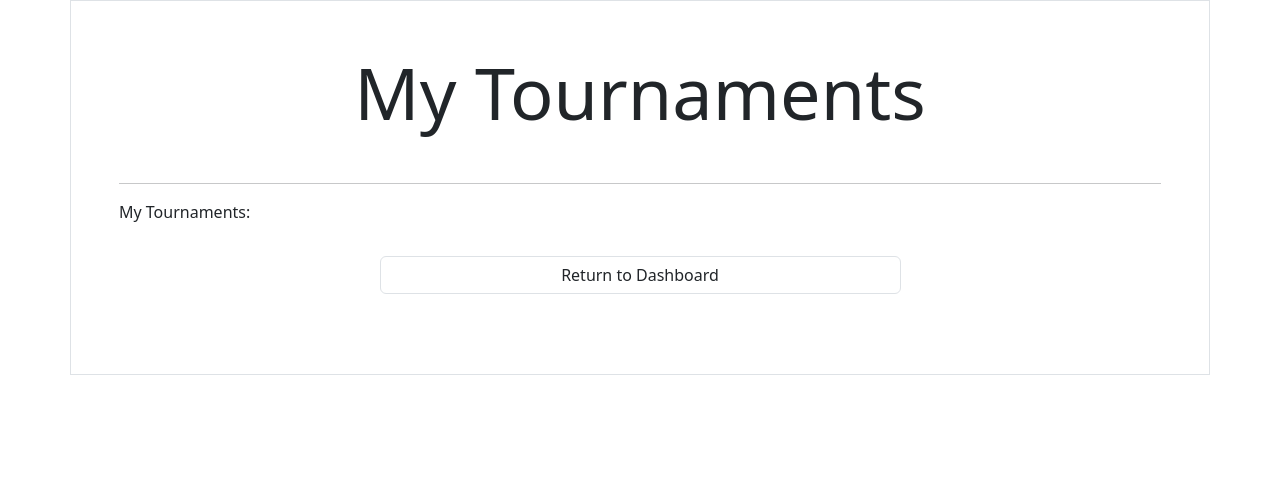
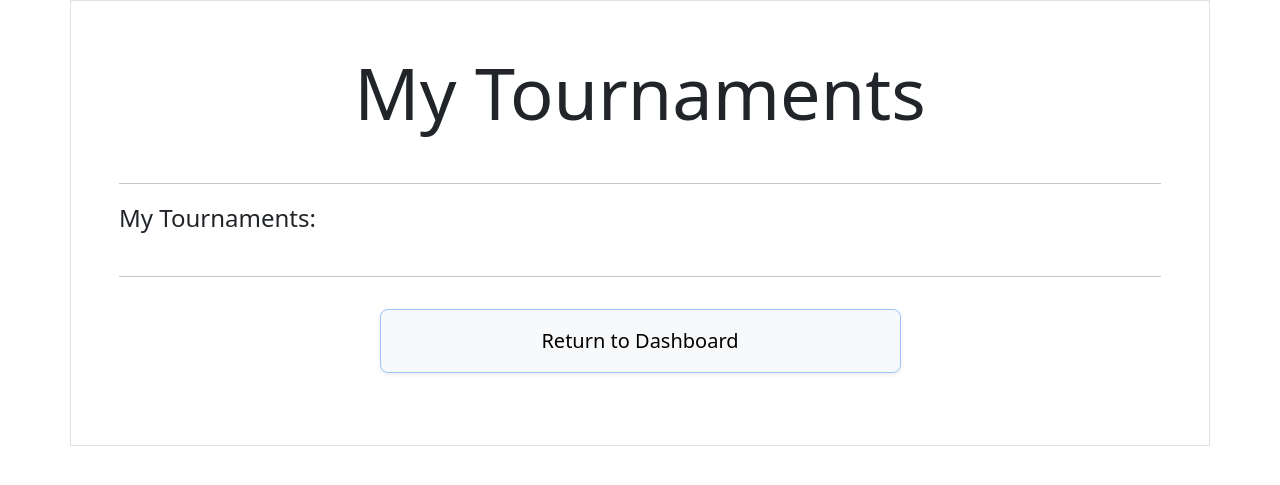
Before and after one commit to Ben-Wright-23/NEA-Project, a Flask app: page /myTournamentsPage in a window 1280 px wide. Shown: the top 485 px of the page. Run offline with Flask 3, Linux system fonts and the light colour scheme; the visitor is signed in with stand-in values (Sample User, id 1); data comes from the database, SQL or seed files in the repository; both versions use the stored data as it was after the commit.

Commit message:
Continued adding the theme to the other pages

```diff
--- a/templates/deleteAccount.html
+++ b/templates/deleteAccount.html
@@ -25,7 +25,9 @@
     <form action = "/deleteUser" method = "post">
         <!-- Creates the form that users can make inputs into. Sends inputs to the /deleteUser route -->
         <div class = "mb-3">
-            <label class = "form-label text-dark" for = "username">Enter your username to confirm account deletion: </label>
+            <!-- Adds a margin below -->
+            <label class = "form-label fs-4 fw-medium" for = "username">Enter your username to confirm account deletion: </label>
+            <!-- Labels the user deletion input box, with the form-label bootstrap styling and a larger bolder font to emphasise it -->
             <input class = "form-control" type="text" name="username" id="username" required>
             <!-- Creates a labelled username confirmation input box. -->
         </div>
--- a/templates/myTournaments.html
+++ b/templates/myTournaments.html
@@ -22,28 +22,26 @@
         <!-- Creates the main heading, with it in the centre, with a margin below of 5 and have a more boldened font to emphasise it. -->
         <hr>
         <!-- Creates a horizontal line to separate the heading form the rest of the page -->
-        <div class = "mb-3">
-            <!-- Creates division the list will be in, with a bottom margin to seperate  -->
-            <label class = "text-dark mb-3">My Tournaments: </label><br>
-            <!-- Creates a label for the list so users can see whatr the list contontains, with a break at the end so it is on its own line -->
-            <ul class="list-group">
-            <!-- Creates an unordered list for the tournaments, the class list group makes use of boottrap to make the list look simplistic but modern -->
+        <label class = "form-label fs-4 fw-medium mb-3">My Tournaments: </label><br>
+        <!-- Labels the teams in tournament list, with the form-label bootstrap styling, a larger bolder font to emphasise it and a margin below -->
+        <ul class="list-group mb-4">
+        <!-- Creates an unordered list for the tournaments, using the boostrap list group styling -->
         {% for i in tournaments %}
-            <li class="list-group-item" id = {{i[0]}}>
+        <li class="list-group-item fs-5 list-group-item-primary navyBorder py-2" id = {{i[0]}}>
             <!-- Will create list items for each tournament within the list of tournaments that is passed into the page -->
             <!-- Setting the id to i[0] will make the id for the list item the name of the tournament it represents -->
-                <div style= "display: flex; justify-content: space-between;">
-                    <!-- Evenly spaces the divisions within this division horizontally through the list item so more details can be fit in a smaller space -->
-                    <div class="info">
-                        <!-- Creates a division for the tournament name and number of teams section of the list item. -->
-                         <!-- The class "info" is from my stylesheet and makes it so they can be stacked vertically and spread evenly in the vertical space available. -->
+            <!-- Each team has the list group item bootstrap styling, a larger font size, a light blue background, a navy blue border defined by my styles CSS file and vertical padding within the border -->
+            <div class = "d-flex justify-content-between">
+                <!-- Spaces the divisions within this division horizontally through the list item so more details can be fit in a smaller space -->
+                <div class="d-flex flex-column justify-content-between">
+                    <!-- Creates a division for the tournament name and number of teams section of the list item, stacked vertically at the top and bottom of the list item -->
                     <div class="my-1">
-                            <!-- Creates a division for the tournament name part of this info division with a top and bottom margin -->
+                        <!-- Creates a division for the tournament name part of this info division with a vertical margin -->
                         <p>Tournament Name: {{i[0]}}</p>
                         <!-- Displays the tournament name. The 0 selects tournament name from the this tournament in the sequence of tournaments from the list, the ith tournament's name -->
                     </div>
                     <div class="my-1">
-                            <!-- Creates a division for the number of teams part of this info division with a top and bottom margin -->
+                        <!-- Creates a division for the number of teams part of this info division with a vertical margin -->
                         <p>Number of teams: {{i[2]}}</p>
                         <!-- Displays the number of teams. The 2 selects number of teams from the this tournament in the sequence of tournaments from the list, the ith tournament's number of teams -->
                     </div>
@@ -51,13 +49,13 @@
                 {% if i[3]=="true" %}
                 <div class="mt-2">
                     <!-- This division makes it a part of the division that spaces the details evenly horizontally so will appear in the middle of the list item as it is the 2nd of 3 divisions -->
-                        <p style="color:lime">Active</p>
+                    <p style="color:rgb(0, 202, 0)"><b>Active</b></p>
                     <!-- If the active field of the current tournament being dealt with is = "true", the word active will be displayed in green as this ith tournament has been started -->
                 </div>
                 {% else %}
                 <div class="mt-2">
                     <!-- This division makes it a part of the division that spaces the details evenly horizontally so will appear in the middle of the list item as it is the 2nd of 3 divisions -->
-                        <p style="color:red">Inactive</p>
+                    <p style="color:red"><b>Inactive</b></p>
                     <!-- If the active field of the current tournament being dealt with is not "true", the word Inactive will be displayed in red as this ith tournament has not been started -->
                 </div>
                 {% endif %}
@@ -65,32 +63,36 @@
                 <div>
                     {% if i[3]=="true" %}
                     <form action = "/tournamentDashboardRedirect" method = "post">
-                            <button class = "btn link-dark border my-1" name = "tournamentName" value = "{{i[0]}}">Go to tournament</button>
+                        <button style="width: 225px;" class = "btn btn-light btn-lg border-primary shadow my-1" name = "tournamentName" value = "{{i[0]}}">Go to tournament</button>
                         <!-- If the tournament is active, the go to tournament button is displayed and when clicked will redirect the user to the tournament dashboard -->
                         <!-- The value being set to i[0] makes it so the tournament name of the tournament this button has been selected on can be accessed by the function the form redirects to, using request.form  -->
                         <!-- This means that the user can be redirected to the selected tournament's tournament dashboard -->
+                        <!-- Button has a fixed width so all types of button in this column are the same width, has a very light grey background that becomes darker when hovered over, blue border, is made large, shadow below and a vertical margin -->
                     </form>
                     {% elif i[4] == None %}
                     <form action = "/teamsInputRedirect" method = "post">
-                            <button class = "btn link-dark border my-1" name = "tournamentName" value = "{{i[0]}}">Go to Teams Input</button>
+                        <button style="width: 225px;" class = "btn btn-light btn-lg border-primary shadow my-1" name = "tournamentName" value = "{{i[0]}}">Go to Teams Input</button>
                         <!-- If the tournament has nothing in the brackets field, the go to teams input button is displayed and when clicked will redirect the user to the teams input page -->
                         <!-- The value being set to i[0] makes it so the tournament name of the tournament this button has been selected on can be accessed by the function the form redirects to, using request.form  -->
                         <!-- This means that the user can be redirected to the selected tournament's teams input page -->
+                        <!-- Button has a fixed width so all types of button in this column are the same width, has a very light grey background that becomes darker when hovered over, blue border, is made large, shadow below and a vertical margin -->
                     </form>
                     {% else %}
                     <form action = "/bracketViewRedirect" method = "post">
-                            <button class = "btn link-dark border my-1" name = "tournamentName" value = "{{i[0]}}">Go to Bracket View</button>
+                        <button style="width: 225px;" class = "btn btn-light btn-lg border-primary shadow my-1" name = "tournamentName" value = "{{i[0]}}">Go to Bracket View</button>
                         <!-- If the tournament has got a value in the brackets field but is not active, the go to bracket view button is displayed and when clicked will redirect the user to the bracket view -->
                         <!-- The value being set to i[0] makes it so the tournament name of the tournament this button has been selected on can be accessed by the function the form redirects to, using request.form -->
                         <!-- This means that the user can be redirected to the selected tournament's bracket view -->
+                        <!-- Button has a fixed width so all types of button in this column are the same width, has a very light grey background that becomes darker when hovered over, blue border, is made large, shadow below and a vertical margin -->
                     </form>
                     {% endif %}
                     <!-- ends the if statement that decides which redirect button to display -->
                     <form action = "/deleteTournament" method = "post">
-                            <button class = "btn link-dark border my-1" name = "deleteTournament" value = "{{i[0]}}">Delete Tournament</button>
+                        <button style="width: 225px;" class = "btn btn-light btn-lg border-primary shadow my-1" name = "deleteTournament" value = "{{i[0]}}">Delete Tournament</button>
                         <!-- Displays the delete tournament button that will delete the selected tournament from the page and database -->
                         <!-- The value being set to i[0] makes it so the tournament name of the tournament this button has been selected on can be accessed by the function the form redirects to, using request.form -->
                         <!-- This ensures the tournament the user selected is deleted -->
+                        <!-- Button has a fixed width so all types of button in this column are the same width, has a very light grey background that becomes darker when hovered over, blue border, is made large, shadow below and a vertical margin -->
                     </form>
                 </div>
             </div>
@@ -98,10 +100,13 @@
         {% endfor %}
         <!-- ends the for statement to cycle through each of the current user's tournaments -->
         </ul>
-        </div>
-        <div class = "text-center mb-3">
-            <p><a class = "btn link-dark border mb-3 w-50" href = "/dashboard">Return to Dashboard</a></p>
-            <!-- Creates the button to return the user to the dashboard, centrally and below the tournaments list -->
+        <hr>
+        <!-- Seperates the page redirect button from the main section of the page -->
+        <div class="text-center mb-4">
+            <!-- Aligns button centrally with a margin below -->
+            <p><a class = "btn btn-light border-primary-subtle shadow-sm btn-lg w-50 py-3 mt-3" href = "/dashboard">Return to Dashboard</a></p>
+            <!-- Creates the redirect to dashboard button -->
+            <!-- Button has a very light grey background that becomes darker when hovered over, light blue border, is made large, smallshadow below, larger font size, width of 50% of the container and vertical padding and margin -->
         </div>
     </div>
 </body>
```
Also changed, not shown: templates/Dashboard.html (+11 -8 lines), appData.db. Lines whose indentation alone changed are shown as unchanged.
